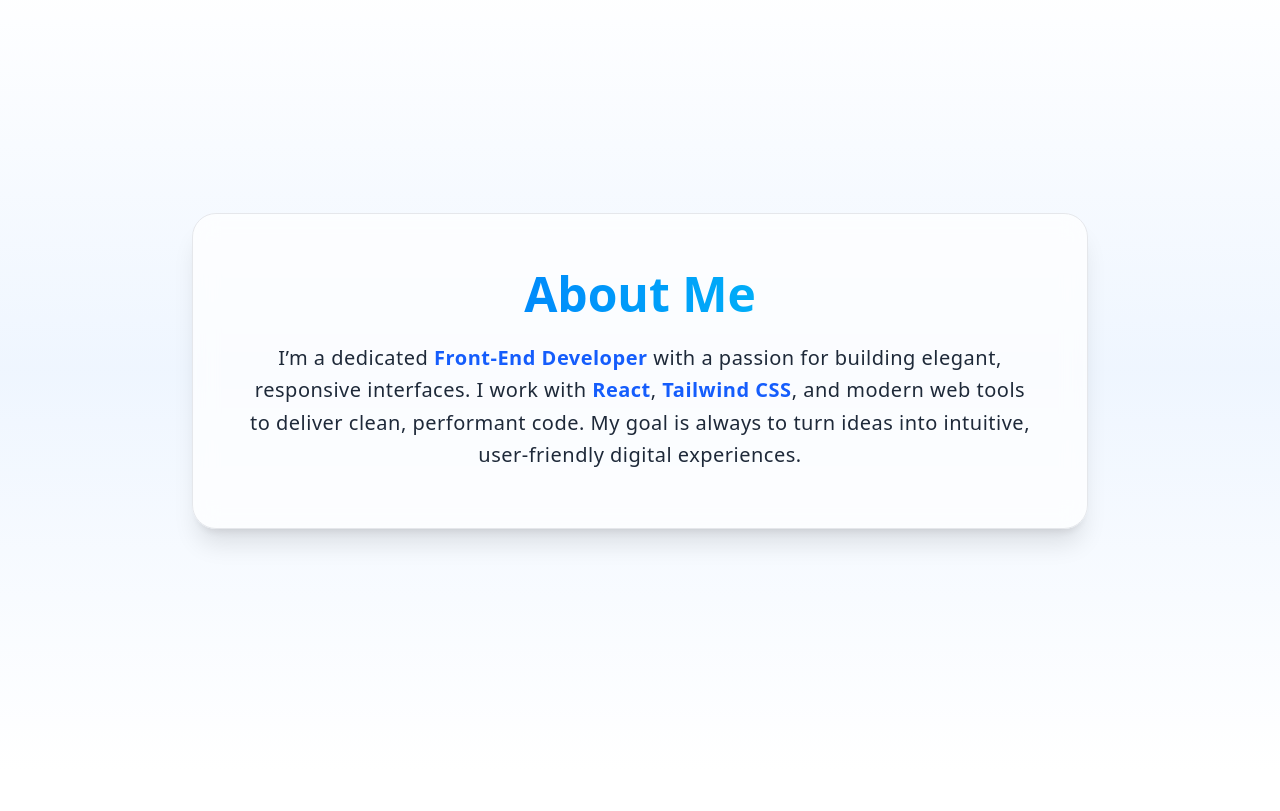
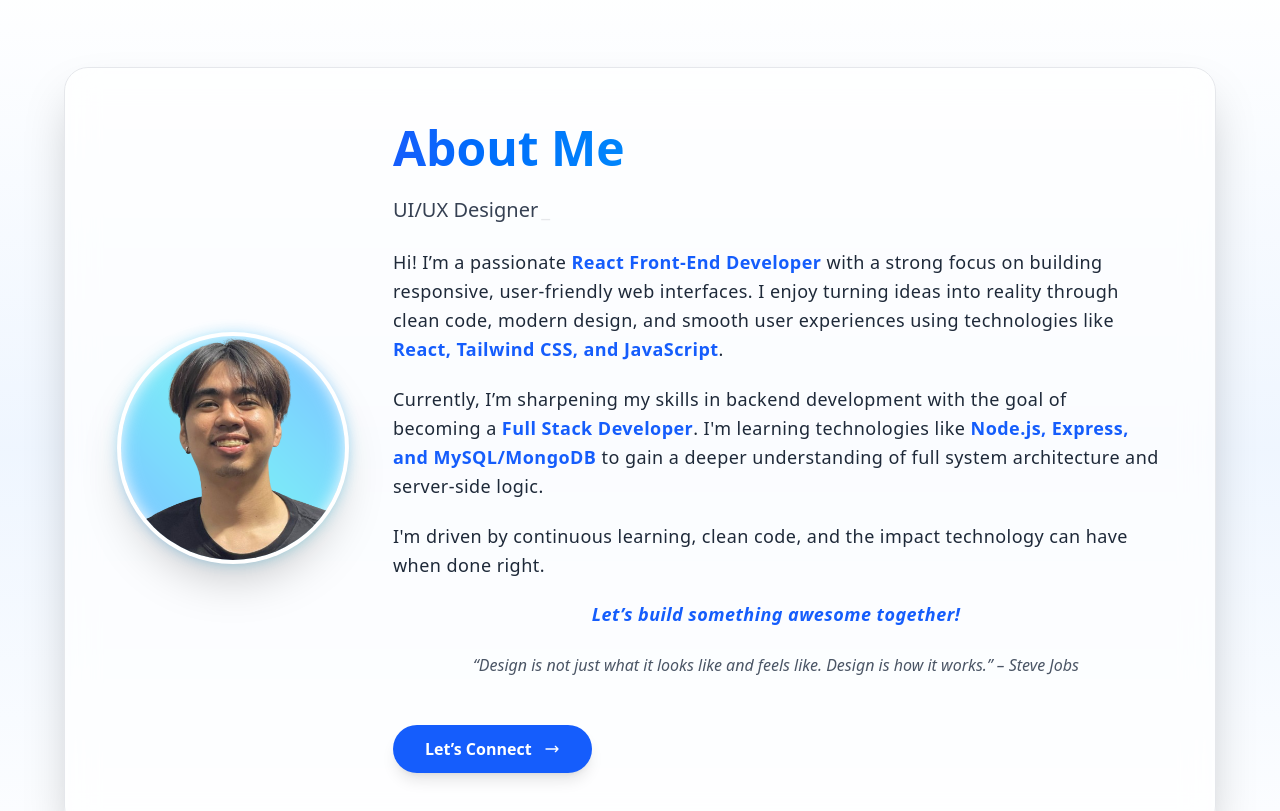
Before and after one commit to RalphHontiveros/portfolio, a React (Vite) app: page / in a window 1280 px wide. Shown: the part 1000-1811 px from the top of the page. Built offline with nearby package versions, Linux system fonts and the light colour scheme.

Commit message:
enhance design navbar, hero, and about,

```diff
--- a/src/components/About.jsx
+++ b/src/components/About.jsx
@@ -1,27 +1,144 @@
 import { motion } from "framer-motion";
+import { Typewriter } from "react-simple-typewriter";
+import ProfilePic from "../assets/profile.jpg";
 
 export default function About() {
   return (
-    <section
+    <motion.section
       id="about"
-      className="min-h-screen flex items-center justify-center px-6 py-24 bg-gradient-to-b from-white via-blue-50 to-white dark:from-black dark:via-gray-900 dark:to-black transition-colors duration-500"
+      initial={{ opacity: 0, y: 80 }}
+      whileInView={{ opacity: 1, y: 0 }}
+      transition={{ duration: 1 }}
+      viewport={{ once: true }}
+      className="min-h-screen flex items-center justify-center px-4 sm:px-6 md:px-10 py-20 sm:py-24 bg-gradient-to-b from-white via-blue-50 to-white dark:from-black dark:via-gray-900 dark:to-black transition-colors duration-500"
     >
       <motion.div
         initial={{ opacity: 0, y: 40 }}
         whileInView={{ opacity: 1, y: 0 }}
-        transition={{ duration: 0.7, ease: "easeOut" }}
+        transition={{ duration: 0.8, ease: "easeOut" }}
         viewport={{ once: true }}
-        className="bg-white/70 dark:bg-white/5 backdrop-blur-md border border-gray-200 dark:border-white/10 rounded-3xl shadow-xl dark:shadow-md p-10 sm:p-14 max-w-4xl text-center"
+        className="bg-white/70 dark:bg-white/5 backdrop-blur-lg border border-gray-200 dark:border-white/10 rounded-3xl shadow-2xl px-6 sm:px-10 md:px-14 py-10 sm:py-14 w-full max-w-6xl"
       >
-        <h2 className="text-4xl sm:text-5xl font-extrabold mb-6 text-transparent bg-clip-text bg-gradient-to-r from-blue-600 to-cyan-400 dark:from-teal-300 dark:to-sky-400">
-          About Me
-        </h2>
-        <p className="text-gray-800 dark:text-gray-300 text-lg sm:text-xl leading-relaxed tracking-wide">
-          I’m a dedicated <span className="font-semibold text-blue-600 dark:text-teal-400">Front-End Developer</span> with a passion for building elegant, responsive interfaces.
-          I work with <span className="font-semibold text-blue-600 dark:text-teal-400">React</span>, <span className="font-semibold text-blue-600 dark:text-teal-400">Tailwind CSS</span>, and modern web tools to deliver clean, performant code.
-          My goal is always to turn ideas into intuitive, user-friendly digital experiences.
-        </p>
+        <div className="flex flex-col md:flex-row items-center gap-10 md:gap-12">
+          {/* === Animated Profile Picture === */}
+          <motion.div
+            initial={{ scale: 0.8, opacity: 0 }}
+            whileInView={{ scale: 1, opacity: 1 }}
+            transition={{ duration: 0.6, delay: 0.3 }}
+            className="relative w-32 h-32 sm:w-40 sm:h-40 md:w-52 md:h-52 lg:w-56 lg:h-56 rounded-full flex-shrink-0 group"
+          >
+            <div className="absolute inset-0 rounded-full bg-gradient-to-tr from-blue-500 via-cyan-400 to-blue-500 blur-sm opacity-50 group-hover:animate-spin-slow transition-all duration-700" />
+            <div className="relative w-full h-full rounded-full overflow-hidden ring-4 ring-white dark:ring-neutral-900 shadow-2xl z-10">
+              <img
+                src={ProfilePic}
+                alt="Ralph Hontiveros"
+                className="w-full h-full object-cover transition duration-500"
+              />
+            </div>
+          </motion.div>
+
+          {/* === Text Section === */}
+          <div className="text-left flex-1 space-y-6">
+            <motion.h2
+              initial={{ opacity: 0, y: 20 }}
+              whileInView={{ opacity: 1, y: 0 }}
+              transition={{ duration: 0.6 }}
+              className="text-3xl sm:text-4xl md:text-5xl font-extrabold text-transparent bg-clip-text bg-gradient-to-r from-blue-600 to-cyan-400 dark:from-blue-400 dark:to-cyan-400"
+            >
+              About Me
+            </motion.h2>
+
+            <motion.h3
+              initial={{ opacity: 0, y: 20 }}
+              whileInView={{ opacity: 1, y: 0 }}
+              transition={{ duration: 0.6, delay: 0.1 }}
+              className="text-base sm:text-lg md:text-xl font-medium text-gray-700 dark:text-gray-400"
+            >
+              <Typewriter
+                words={[
+                  "Front-End Developer",
+                  "UI/UX Designer",
+                  "React Enthusiast",
+                ]}
+                loop
+                cursor
+                cursorStyle="_"
+                typeSpeed={70}
+                deleteSpeed={50}
+                delaySpeed={1500}
+              />
+            </motion.h3>
+
+            <motion.div
+              initial={{ opacity: 0, y: 20 }}
+              whileInView={{ opacity: 1, y: 0 }}
+              transition={{ duration: 0.6, delay: 0.2 }}
+              className="text-gray-800 dark:text-gray-300 text-sm sm:text-base md:text-lg leading-relaxed tracking-wide space-y-5"
+            >
+              <p>
+                Hi! I’m a passionate{" "}
+                <span className="font-semibold text-blue-600 dark:text-blue-400">
+                  React Front-End Developer
+                </span>{" "}
+                with a strong focus on building responsive, user-friendly web interfaces. I enjoy turning ideas into reality through clean code, modern design, and smooth user experiences using technologies like{" "}
+                <span className="font-semibold text-blue-600 dark:text-blue-400">
+                  React, Tailwind CSS, and JavaScript
+                </span>.
+              </p>
+              <p>
+                Currently, I’m sharpening my skills in backend development with the goal of becoming a{" "}
+                <span className="font-semibold text-blue-600 dark:text-blue-400">
+                  Full Stack Developer
+                </span>. I'm learning technologies like{" "}
+                <span className="font-semibold text-blue-600 dark:text-blue-400">
+                  Node.js, Express, and MySQL/MongoDB
+                </span>{" "}
+                to gain a deeper understanding of full system architecture and server-side logic.
+              </p>
+              <p>
+                I'm driven by continuous learning, clean code, and the impact technology can have when done right.
+              </p>
+              <p className="text-center font-semibold italic text-blue-600 dark:text-blue-400">
+                Let’s build something awesome together!
+              </p>
+            </motion.div>
+
+            <blockquote className="mt-6 italic text-center text-sm sm:text-base text-gray-600 dark:text-gray-400">
+              “Design is not just what it looks like and feels like. Design is
+              how it works.” – Steve Jobs
+            </blockquote>
+
+            <motion.div
+              initial={{ opacity: 0, y: 20 }}
+              whileInView={{ opacity: 1, y: 0 }}
+              transition={{ duration: 0.6, delay: 0.3 }}
+              className="pt-6 text-center sm:text-left"
+            >
+              <a
+                href="#contact"
+                className="group relative inline-flex items-center gap-3 px-8 py-3 rounded-full bg-blue-600 text-white text-sm sm:text-base font-semibold shadow-lg transition-all duration-300 hover:scale-105 hover:shadow-xl dark:bg-blue-500 dark:hover:bg-blue-400"
+              >
+                <span className="relative z-10">Let’s Connect</span>
+                <svg
+                  className="w-4 h-4 transition-transform duration-300 transform group-hover:translate-x-1"
+                  fill="none"
+                  stroke="currentColor"
+                  strokeWidth="2"
+                  viewBox="0 0 24 24"
+                >
+                  <path
+                    strokeLinecap="round"
+                    strokeLinejoin="round"
+                    d="M17 8l4 4m0 0l-4 4m4-4H3"
+                  />
+                </svg>
+                <span className="absolute inset-0 rounded-full bg-white opacity-0 group-hover:opacity-10 transition-opacity duration-300"></span>
+                <span className="absolute inset-0 rounded-full ring-2 ring-transparent group-hover:ring-white/30 transition duration-300"></span>
+              </a>
+            </motion.div>
+          </div>
+        </div>
       </motion.div>
-    </section>
+    </motion.section>
   );
 }
--- a/src/components/Navbar.jsx
+++ b/src/components/Navbar.jsx
@@ -1,16 +1,16 @@
 import { useEffect, useState } from "react";
-import { Moon, Sun } from "lucide-react";
+import { Moon, Sun, Menu, X } from "lucide-react";
 
 export default function Navbar() {
   const [isDarkMode, setIsDarkMode] = useState(() => {
-    // Read theme preference from localStorage on initial load
     const savedTheme = localStorage.getItem("theme");
     return savedTheme === "dark";
   });
 
+  const [isMobileMenuOpen, setIsMobileMenuOpen] = useState(false);
+
   useEffect(() => {
     const root = document.documentElement;
-
     if (isDarkMode) {
       root.classList.add("dark");
       localStorage.setItem("theme", "dark");
@@ -20,39 +20,76 @@ export default function Navbar() {
     }
   }, [isDarkMode]);
 
+  // Removed "resume" from the array
+  const navLinks = ["about", "projects", "Experience", "contact"];
+
   return (
-    <nav className="fixed top-0 left-0 right-0 z-50 bg-white/80 dark:bg-zinc-900/80 backdrop-blur-md shadow-sm transition-colors duration-300">
+    <nav className="fixed top-0 left-0 right-0 z-50 bg-white/80 dark:bg-zinc-900/80 backdrop-blur-md shadow-md border-b border-zinc-200 dark:border-zinc-800 transition-all duration-300">
       <div className="max-w-7xl mx-auto px-6 py-4 flex items-center justify-between">
         {/* Logo */}
-        <h1 className="text-2xl sm:text-3xl font-bold text-blue-600 dark:text-blue-400 tracking-tight">
+        <a
+          href="#"
+          className="text-2xl sm:text-3xl font-bold text-blue-600 dark:text-blue-400 tracking-tight hover:opacity-90 transition-opacity"
+        >
           Ralph<span className="text-zinc-800 dark:text-zinc-300 font-light">.dev</span>
-        </h1>
+        </a>
 
-        {/* Nav Links & Toggle */}
-        <ul className="flex items-center gap-6 text-sm sm:text-base font-medium text-zinc-700 dark:text-zinc-200">
-          {["about", "projects", "contact"].map((item) => (
+        {/* Desktop Nav Links */}
+        <ul className="hidden md:flex items-center gap-8 text-sm sm:text-base font-medium text-zinc-700 dark:text-zinc-200">
+          {navLinks.map((item) => (
             <li key={item}>
               <a
                 href={`#${item}`}
-                className="relative group transition-all duration-200 hover:text-blue-600 dark:hover:text-blue-400 focus:outline-none focus-visible:ring-2 focus-visible:ring-blue-400 dark:focus-visible:ring-blue-500 rounded-sm"
+                className="relative group px-1 transition-colors duration-200 hover:text-blue-600 dark:hover:text-blue-400 focus:outline-none focus-visible:ring-2 focus-visible:ring-blue-400 dark:focus-visible:ring-blue-500 rounded-sm"
               >
                 {item.charAt(0).toUpperCase() + item.slice(1)}
-                <span className="absolute left-0 -bottom-1 h-0.5 w-0 bg-blue-600 dark:bg-blue-400 transition-all group-hover:w-full"></span>
+                <span className="absolute left-0 -bottom-1 h-0.5 w-0 bg-blue-600 dark:bg-blue-400 transition-all duration-300 group-hover:w-full"></span>
               </a>
             </li>
           ))}
+        </ul>
 
-          {/* Theme Toggle */}
-          <li>
+        {/* Right Controls */}
+        <div className="flex items-center gap-3">
+          {/* Dark Mode Toggle */}
           <button
             onClick={() => setIsDarkMode((prev) => !prev)}
             aria-label="Toggle dark mode"
-              className="w-9 h-9 flex items-center justify-center rounded-full bg-gray-200 dark:bg-gray-800 text-gray-800 dark:text-gray-200 shadow-sm hover:shadow-md hover:scale-105 active:scale-95 focus:outline-none focus-visible:ring-2 focus-visible:ring-blue-400 dark:focus-visible:ring-blue-500 transition-all"
             title={isDarkMode ? "Switch to Light Mode" : "Switch to Dark Mode"}
+            className="w-9 h-9 flex items-center justify-center rounded-full bg-gray-100 dark:bg-zinc-800 text-gray-800 dark:text-gray-200 shadow hover:shadow-md hover:scale-105 active:scale-95 transition-all focus:outline-none focus-visible:ring-2 focus-visible:ring-blue-400 dark:focus-visible:ring-blue-500"
           >
             {isDarkMode ? <Sun size={18} /> : <Moon size={18} />}
           </button>
+
+          {/* Mobile Toggle */}
+          <button
+            onClick={() => setIsMobileMenuOpen((prev) => !prev)}
+            className="md:hidden text-zinc-700 dark:text-zinc-200 focus:outline-none"
+            aria-label="Toggle navigation menu"
+          >
+            {isMobileMenuOpen ? <X size={24} /> : <Menu size={24} />}
+          </button>
+        </div>
+      </div>
+
+      {/* Mobile Menu */}
+      <div
+        className={`md:hidden overflow-hidden transition-all duration-300 ease-in-out ${
+          isMobileMenuOpen ? "max-h-96 opacity-100 scale-100" : "max-h-0 opacity-0 scale-95"
+        }`}
+      >
+        <ul className="flex flex-col px-6 pb-4 gap-3 text-base font-medium text-zinc-700 dark:text-zinc-200">
+          {navLinks.map((item) => (
+            <li key={item}>
+              <a
+                href={`#${item}`}
+                onClick={() => setIsMobileMenuOpen(false)}
+                className="block px-2 py-2 rounded hover:bg-blue-100 dark:hover:bg-zinc-800 hover:text-blue-600 dark:hover:text-blue-400 transition-colors"
+              >
+                {item.charAt(0).toUpperCase() + item.slice(1)}
+              </a>
             </li>
+          ))}
         </ul>
       </div>
     </nav>
```
Also changed, not shown: src/components/Hero.jsx (+8 -7 lines), src/assets/profile.jpg (added). Lines whose indentation alone changed are shown as unchanged.
